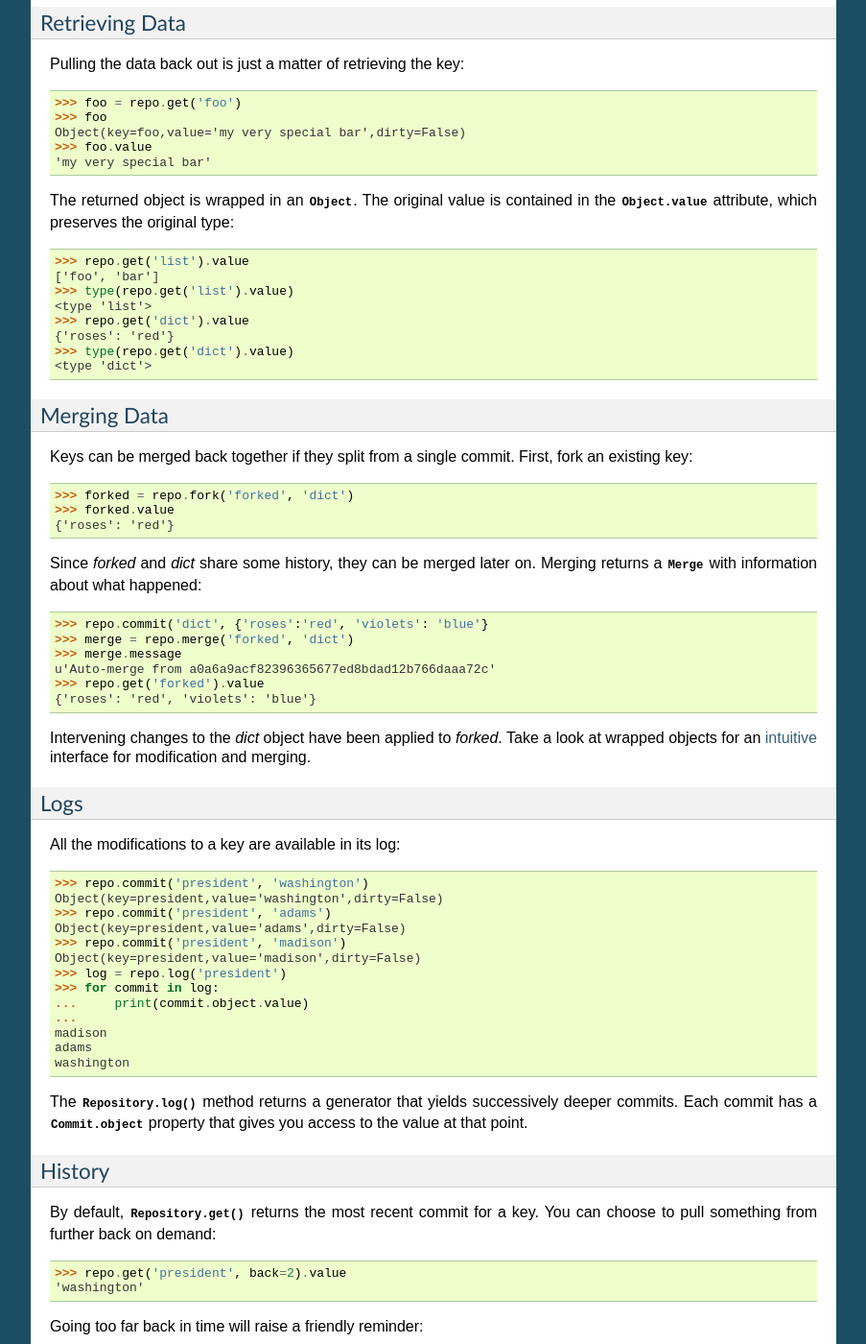
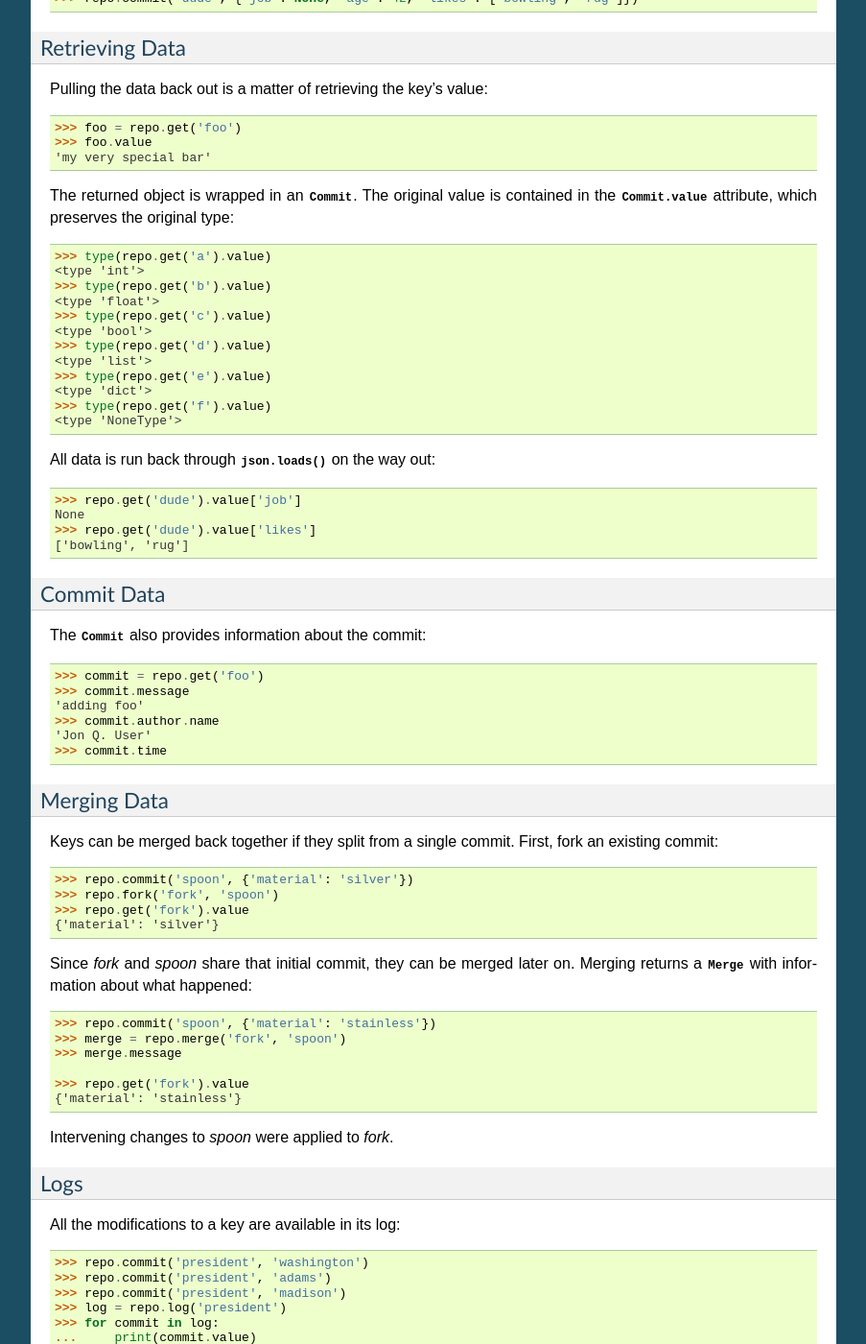
Before and after one commit to talos/jsongit, a Sphinx documentation site: the page built from docs/usage/start.rst, in a window 1280 px wide and 1400 px high, scrolled down 897 px. Shown: the whole window at 96% size, without its empty margins (198-1101 px from the left). Built offline with Sphinx 7.4.7, drawn with Linux system fonts in a browser that asks for light colours; some of the changed text lies outside the part shown.

Commit message:
axed object api, repo tests passing, updated docs

```diff
--- a/docs/usage/start.rst
+++ b/docs/usage/start.rst
@@ -34,68 +34,89 @@ Storing data
 Now that you've got a repo, you can commit data to it::
 
     >>> repo.commit('foo', 'my very special bar')
-    Object(key=foo,value='my very special bar',dirty=False)
 
 You can commit any python object that will run through :func:`json.dumps`.
-Numbers, booleans, strings, none, dicts, and lists are all OK::
+Strings, ints, floats, booleans, dicts, lists, None, are all OK::
 
-    >>> repo.commit('number', 7)
-    Object(key=number,value=7,dirty=False)
-    >>> repo.commit('list', ['foo', 'bar'])
-    Object(key=list,value=['foo', 'bar'],dirty=False)
-    >>> repo.commit('dict', {'roses': 'red'})
-    Object(key=dict,value={'roses', 'red'},dirty=False)
+    >>> repo.commit('a', 7)
+    >>> repo.commit('b', 7.77)
+    >>> repo.commit('c', True)
+    >>> repo.commit('d', ['foo', 'bar'])
+    >>> repo.commit('e', {'roses': 'red'})
+    >>> repo.commit('f', None)
 
-Each commit returns a reference to an :class:`Object` with the data that was
-just committed to the repository.
+Any combination thereof is kosher, too::
+
+    >>> repo.commit('dude', {'job': None, 'age': 42, 'likes': ['bowling', 'rug']})
 
 Retrieving Data
 ~~~~~~~~~~~~~~~
 
-Pulling the data back out is just a matter of retrieving the key::
+Pulling the data back out is a matter of retrieving the key's value::
 
     >>> foo = repo.get('foo')
-    >>> foo
-    Object(key=foo,value='my very special bar',dirty=False)
     >>> foo.value
     'my very special bar'
 
-The returned object is wrapped in an :class:`Object`. The original value
-is contained in the :attr:`Object.value` attribute, which preserves the
+The returned object is wrapped in an :class:`Commit`. The original value
+is contained in the :attr:`Commit.value` attribute, which preserves the
 original type::
 
-    >>> repo.get('list').value
-    ['foo', 'bar']
-    >>> type(repo.get('list').value)
+    >>> type(repo.get('a').value)
+    <type 'int'>
+    >>> type(repo.get('b').value)
+    <type 'float'>
+    >>> type(repo.get('c').value)
+    <type 'bool'>
+    >>> type(repo.get('d').value)
     <type 'list'>
-    >>> repo.get('dict').value
-    {'roses': 'red'}
-    >>> type(repo.get('dict').value)
+    >>> type(repo.get('e').value)
     <type 'dict'>
+    >>> type(repo.get('f').value)
+    <type 'NoneType'>
+
+All data is run back through :func:`json.loads` on the way out::
+
+    >>> repo.get('dude').value['job']
+    None
+    >>> repo.get('dude').value['likes']
+    ['bowling', 'rug']
+
+Commit Data
+~~~~~~~~~~~
+
+The :class:`Commit` also provides information about the commit::
+
+    >>> commit = repo.get('foo')
+    >>> commit.message
+    'adding foo'
+    >>> commit.author.name
+    'Jon Q. User'
+    >>> commit.time
+
 
 Merging Data
 ~~~~~~~~~~~~
 
 Keys can be merged back together if they split from a single commit.  First,
-fork an existing key::
+fork an existing commit::
 
-    >>> forked = repo.fork('forked', 'dict')
-    >>> forked.value
-    {'roses': 'red'}
+    >>> repo.commit('spoon', {'material': 'silver'})
+    >>> repo.fork('fork', 'spoon')
+    >>> repo.get('fork').value
+    {'material': 'silver'}
 
-Since `forked` and `dict` share some history, they can be merged later on.
-Merging returns a :class:`Merge` with information about what happened::
+Since `fork` and `spoon` share that initial commit, they can be merged later
+on.  Merging returns a :class:`Merge` with information about what happened::
 
-    >>> repo.commit('dict', {'roses':'red', 'violets': 'blue'}
-    >>> merge = repo.merge('forked', 'dict')
+    >>> repo.commit('spoon', {'material': 'stainless'})
+    >>> merge = repo.merge('fork', 'spoon')
     >>> merge.message
-    u'Auto-merge from a0a6a9acf82396365677ed8bdad12b766daaa72c'
-    >>> repo.get('forked').value
-    {'roses': 'red', 'violets': 'blue'}
 
-Intervening changes to the `dict` object have been applied to `forked`.
-Take a look at wrapped objects for an :ref:`intuitive <intuitive merging>` interface
-for modification and merging.
+    >>> repo.get('fork').value
+    {'material': 'stainless'}
+
+Intervening changes to `spoon` were applied to `fork`.
 
 Logs
 ~~~~
@@ -103,90 +124,88 @@ Logs
 All the modifications to a key are available in its log::
 
     >>> repo.commit('president', 'washington')
-    Object(key=president,value='washington',dirty=False)
     >>> repo.commit('president', 'adams')
-    Object(key=president,value='adams',dirty=False)
     >>> repo.commit('president', 'madison')
-    Object(key=president,value='madison',dirty=False)
     >>> log = repo.log('president')
     >>> for commit in log:
-    ...     print(commit.object.value)
+    ...     print(commit.value)
     ...
     madison
     adams
     washington
 
 The :func:`Repository.log` method returns a generator that yields successively
-deeper commits.  Each commit has a :attr:`Commit.object` property that gives
-you access to the value at that point.
+deeper commits.
 
 History
 ~~~~~~~
 
 By default, :func:`Repository.get` returns the most recent commit for a key.
-You can choose to pull something from further back on demand::
+You can choose to get something from further back on demand::
 
     >>> repo.get('president', back=2).value
     'washington'
 
 Going too far back in time will raise a friendly reminder::
 
-    >>> repo.get('president', back=300)
+    >>> repo.get('president', back=300).value
     IndexError: president has fewer than 300 commits
 
-Wrapped Object Interface
-------------------------
-
-While all JsonGit actions can be mapped to methods on the :class:`Repository`,
-it is often more convenient to keep a reference to a specific key, and call
-methods upon it instead.
-
-Wrapped objects let you do just that::
-
-    >>> wrapped = repo.commit('parappa', {'activity': 'rapper'})
-    >>> wrapped.key
-    'parappa'
-    >>> wrapped.value
-    {'activity': 'rapper'}
-    >>> wrapped['motto'] = 'I gotta believe!'
-    >>> wrapped.commit()
-    >>> repo.get('parappa').value
-    {'motto': 'I gotta believe!', 'activity': 'rapper'}
-
-Iteration
-~~~~~~~~~
-
-Wrapped dicts and lists can be modified and iterated just like native dicts
-and lists::
-
-    >>> for key in wrapped:
-    ...     print(key, wrapped[key])
-    ...
-    ('motto', 'I gotta believe!')
-    ('activity', 'rapper')
-
-Commits and Dirt
-~~~~~~~~~~~~~~~~
-
-Until you call :func:`Object.commit`, any changes you've made to a wrapped
-object will not be saved in the repository.  You can avoid the overhead of a
-commit until you're ready.  Every wrapped object has a :attr:`Object.dirty`
-property to let you know if it is out of sync with the repository::
-
-    >>> wrapped['licensed'] = True
-    >>> wrapped.dirty
-    True
-    >>> repo.get('parappa').value
-    {'motto': 'I gotta believe!', 'activity': 'rapper'}
-    >>> wrapped.commit()
-    >>> wrapped.dirty
-    False
-    >>> repo.get('parappa').value
-    {'motto': 'I gotta believe!', 'licensed': True, 'activity': 'rapper'}
-
-.. _intuitive merging:
-
-Intuitive Merging
-~~~~~~~~~~~~~~~~~
-
-.. Wrapped objects make it easier to fork, edit, and merge keys::
+.. Wrapped Object Interface
+.. ------------------------
+..
+.. While all JsonGit actions can be mapped to methods on the :class:`Repository`,
+.. it is often more convenient to keep a reference to a specific key, and call
+.. methods upon it instead.
+..
+.. Wrapped objects let you do just that::
+..
+..     >>> wrapped = repo.commit('parappa', {'activity': 'rapper'})
+..     >>> wrapped.key
+..     'parappa'
+..     >>> wrapped.value
+..     {'activity': 'rapper'}
+..     >>> wrapped['motto'] = 'I gotta believe!'
+..     >>> wrapped.commit()
+..     >>> repo.get('parappa').value
+..     {'motto': 'I gotta believe!', 'activity': 'rapper'}
+..
+.. Iteration
+.. ~~~~~~~~~
+..
+.. Wrapped dicts and lists can be modified and iterated just like native dicts
+.. and lists::
+..
+..     >>> for key in wrapped:
+..     ...     print(key, wrapped[key])
+..     ...
+..     ('motto', 'I gotta believe!')
+..     ('activity', 'rapper')
+..
+.. Commits and Dirt
+.. ~~~~~~~~~~~~~~~~
+..
+.. Until you call :func:`Object.commit`, any changes you've made to a wrapped
+.. object will not be saved in the repository.  You can avoid the overhead of a
+.. commit until you're ready.  Every wrapped object has a :attr:`Object.dirty`
+.. property to let you know if it is out of sync with the repository::
+..
+..     >>> wrapped['licensed'] = True
+..     >>> wrapped.dirty
+..     True
+..     >>> repo.get('parappa').value
+..     {'motto': 'I gotta believe!', 'activity': 'rapper'}
+..     >>> wrapped.commit()
+..     >>> wrapped.dirty
+..     False
+..     >>> repo.get('parappa').value
+..     {'motto': 'I gotta believe!', 'licensed': True, 'activity': 'rapper'}
+..
+.. .. _intuitive merging:
+..
+.. Intuitive Merging
+.. ~~~~~~~~~~~~~~~~~
+..
+.. .. Wrapped objects make it easier to fork, edit, and merge keys::
+..
+..
```
Also changed, not shown: docs/index.rst (+9 -15 lines), 3 other files.
